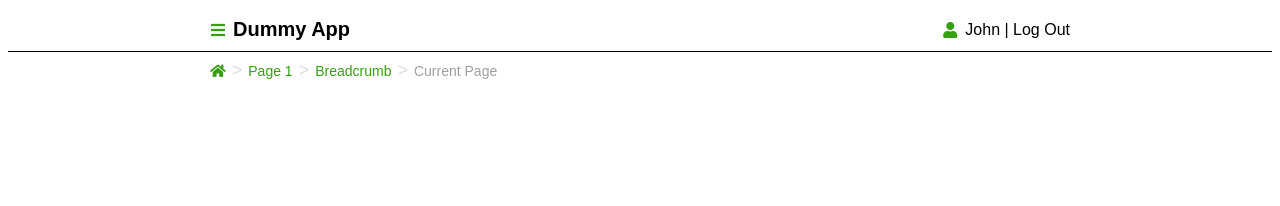
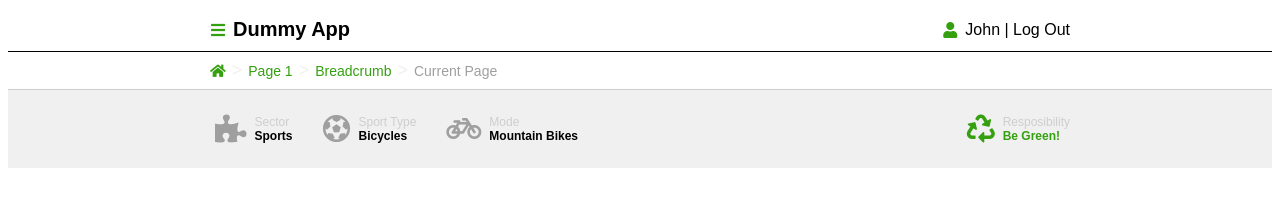
Before and after one commit to 105ron/javascript-form, a website: page index.html in a window 1280 px wide. Drawn offline with Linux system fonts and the light colour scheme.

Commit message:
complete the sports icons row

```diff
--- a/app/stylesheets/styles.scss
+++ b/app/stylesheets/styles.scss
@@ -1,21 +1,33 @@
 $bright-green: #34A00F;
 $max-page-width: 860px;
 $grey:	#9f9f9f;
-$light-grey: #DDD;
+$intermediate-grey: #CECECE;
+$light-grey: #F0F0F0;
+$black: #000;
 
 html {
+  box-sizing: border-box;
   font-family: Arial, Helvetica, sans-serif;
+}
+*, *:before, *:after {
+  box-sizing: inherit;
 }
 
 .green {
   color: $bright-green;
 }
 
+.container {
+  width: $max-page-width;
+  margin: 0 auto;
+}
+
+/* ****************************************
+Top Navbar
+**************************************** */
 .nav-wrapper {
-  border-bottom: 1px solid #000;
-  .menu-container {
-    width: $max-page-width;
-    margin: 0 auto;
+  border-bottom: 1px solid $black;
+  .menu {
     display: flex;
     justify-content: space-between;
   }
@@ -36,11 +48,12 @@ html {
   }
 }
 
-.location-container {
-  width: $max-page-width;
+/* ****************************************
+Location Container
+**************************************** */
+.location {
   display: flex;
   align-items: center;
-  margin: 0 auto;
   padding: 8px 0;
   font-size: 14px;
   span {
@@ -63,3 +76,45 @@ html {
     }
   }
 }
+
+/* ****************************************
+Activity Bar
+**************************************** */
+.activity-bar {
+  background-color: $light-grey;
+  border-top: 1px solid $intermediate-grey;
+  .activity {
+    display: flex;
+    list-style: none;
+    padding: 25px 0;
+    .activities {
+      display:flex;
+      align-items: center;
+      margin: 0 25px 0 5px;
+      &>i {
+        font-size: 28px;
+        color:$grey;
+      }
+      &:last-child>i {
+        color:$bright-green;
+      }
+    }
+    &>:last-child {
+      margin: 0 0 0 auto;
+    }
+  }
+  .headings-container {
+    display: flex;
+    flex-direction: column;
+    margin-left: 8px;
+    font-size: 12px;
+    color: $intermediate-grey;
+    .major-heading {
+      color: $black;
+      font-weight: bold;
+    }
+    .color-green {
+      color: $bright-green;
+    }
+  }
+}
--- a/index.html
+++ b/index.html
@@ -12,7 +12,7 @@
 </head>
   <body>
     <div class="nav-wrapper">
-      <nav class="menu-container">
+      <nav class="menu container">
         <div class="left-hand-panel">
           <i class="fas fa-bars green hamburger"></i>
           <h1 class="heading">Dummy App</h1>
@@ -23,7 +23,7 @@
         </div>
       </nav>
     </div>
-    <div class="location-container">
+    <div class="location container">
       <i class="fas fa-home green"></i>
       <span class="arrow">></span>
       <a class="pages-link" href="#">Page 1</a>
@@ -32,6 +32,38 @@
       <span class="arrow">></span>
       <span class="current-page">Current Page</span>
     </div>
+    <div class="activity-bar">
+      <ul class="activity container">
+        <li class="activities">
+          <i class="fas fa-puzzle-piece"></i>
+          <div class="headings-container">
+            <span>Sector</span>
+            <span class="major-heading">Sports</span>
+          </div>
+        </li>
+        <li class="activities">
+          <i class="fas fa-futbol"></i>
+          <div class="headings-container">
+            <span>Sport Type</span>
+            <span class="major-heading">Bicycles</span>
+          </div>
+        </li>
+        <li class="activities">
+          <i class="fas fa-bicycle"></i>
+          <div class="headings-container">
+            <span>Mode</span>
+            <span class="major-heading">Mountain Bikes</span>
+          </div>
+        </li>
+        <li class="activities">
+          <i class="fas fa-recycle"></i>
+          <div class="headings-container">
+            <span>Resposibility</span>
+            <span class="major-heading color-green">Be Green!</span>
+          </div>
+        </li>
+      </ul>
+    </div>
   </body>
   <script src="scripts/app.js"></script>
 </html>
```
Also changed, not shown: app/index.html (+34 -2 lines), stylesheets/styles.css.
